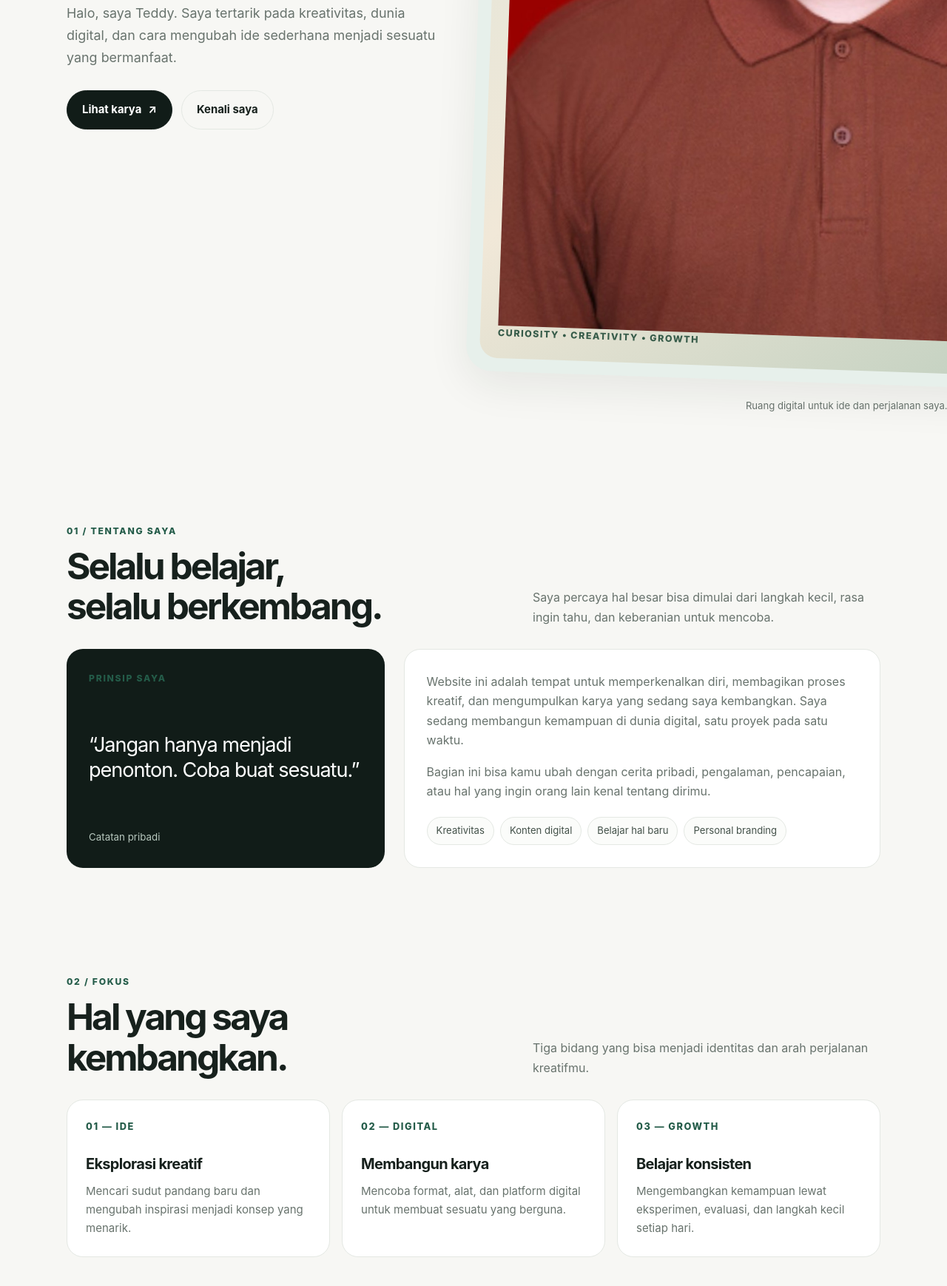
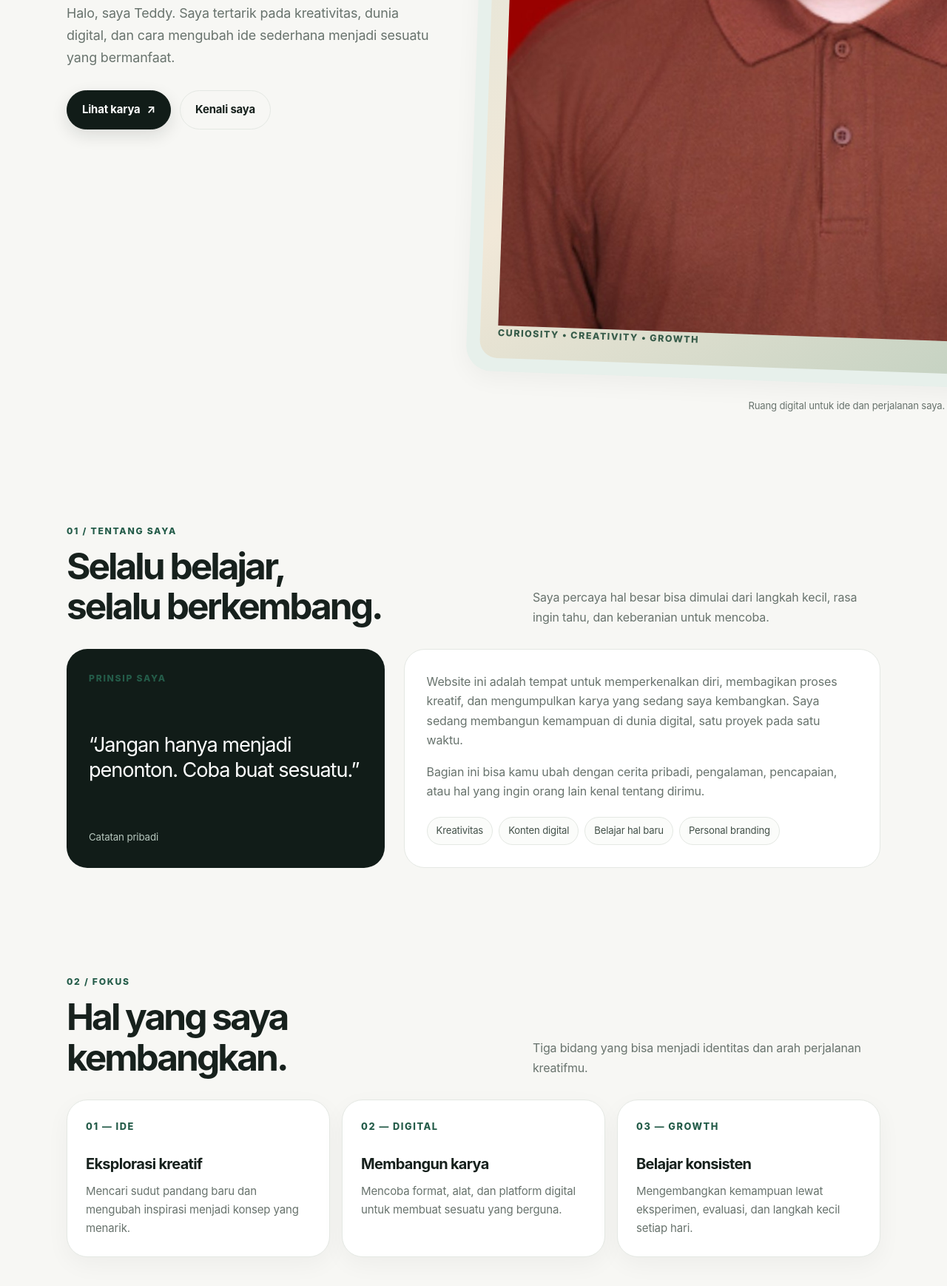
Before and after one commit to tddycreativz2005/teddy-creative, a plain HTML site: page index.html in a window 1280 px wide. Shown: the part 974-2712 px from the top of the page at 74% size. Drawn offline with Linux system fonts and the light colour scheme.

Commit message:
Update index.html

```diff
--- a/index.html
+++ b/index.html
@@ -107,6 +107,61 @@
       .contact { grid-template-columns: 1fr; align-items: start; }
       .contact .btn { justify-self: start; }
     }
+
+/* Teddy Creative — Premium polish */
+:root {
+  --radius: 28px;
+  --shadow: 0 22px 60px rgba(23, 33, 29, .10);
+}
+
+body {
+  letter-spacing: -0.01em;
+}
+
+header {
+  background: rgba(247, 247, 244, .88);
+}
+
+.brand {
+  letter-spacing: -0.07em;
+}
+
+.btn {
+  transition: transform .25s ease, box-shadow .25s ease,
+    background .25s ease;
+}
+
+.btn.primary {
+  box-shadow: 0 8px 22px rgba(17, 28, 24, .12);
+}
+
+.portrait-card,
+.card,
+.work-card {
+  box-shadow: 0 10px 32px rgba(23, 33, 29, .045);
+  transition: transform .25s ease, box-shadow .25s ease;
+}
+
+.card:hover,
+.work-card:hover {
+  transform: translateY(-4px);
+  box-shadow: 0 18px 40px rgba(23, 33, 29, .09);
+}
+
+::selection {
+  background: #245c49;
+  color: white;
+}
+
+@media (prefers-reduced-motion: reduce) {
+  *,
+  *::before,
+  *::after {
+    transition: none !important;
+    scroll-behavior: auto !important;
+  }
+}
+
   </style>
 </head>
 <body>
```
